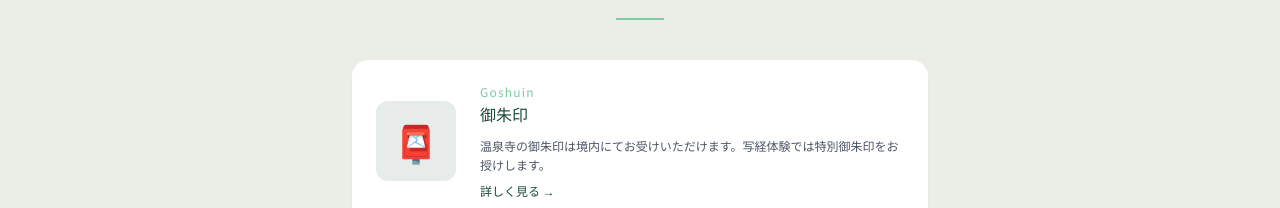
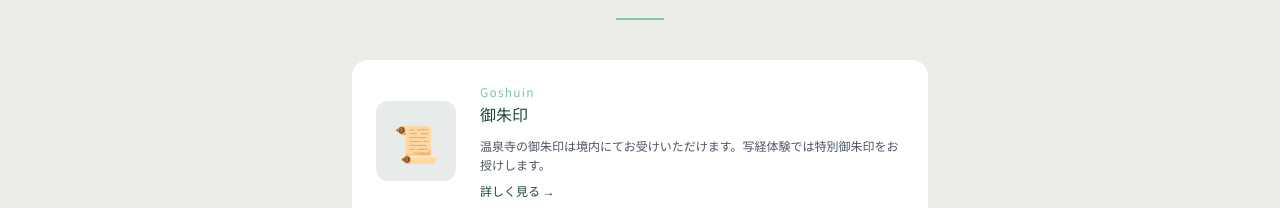
Before and after one commit to tachikikannon/tachikikannon, a Next.js app: page /onsenji in a window 1280 px wide. Shown: the part 2440-2648 px from the top of the page. Built offline with nearby package versions, Linux system fonts and the light colour scheme; no server answers; the database is empty.

Commit message:
Match onsenji top-page goshuin icon to the scroll emoji used elsewhere on the site
The onsenji homepage still used the mailbox emoji (📮) while /onsenji/about and the 立木観音 homepage already used the scroll (📜) for 御朱印.

```diff
--- a/src/app/onsenji/page.tsx
+++ b/src/app/onsenji/page.tsx
@@ -194,7 +194,7 @@ export default async function OnsenjPage() {
               <Link href="/onsenji/goshuin"
                 className="group bg-white rounded-2xl overflow-hidden shadow-sm hover:shadow-md transition-all hover:-translate-y-1 flex items-center gap-6 p-6">
                 <div className="w-20 h-20 flex-shrink-0 flex items-center justify-center rounded-xl" style={{backgroundColor: 'rgba(26,74,58,0.1)'}}>
-                  <span className="text-4xl">📮</span>
+                  <span className="text-4xl">📜</span>
                 </div>
                 <div>
                   <p className="text-[#7ec8a4] text-xs tracking-widest mb-1">Goshuin</p>
```
